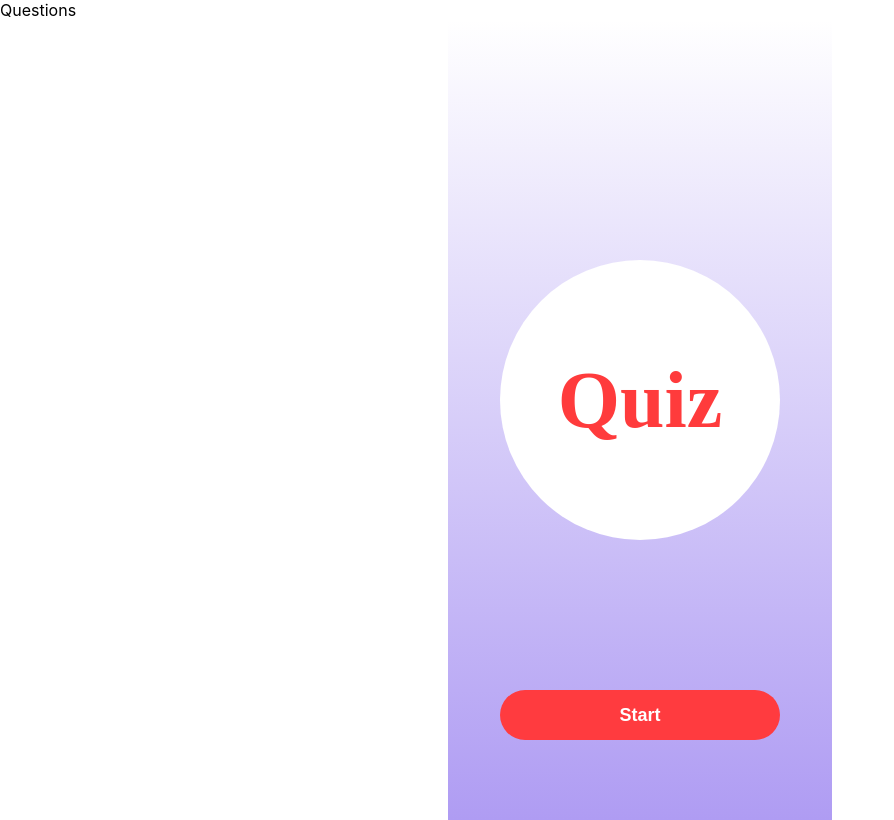
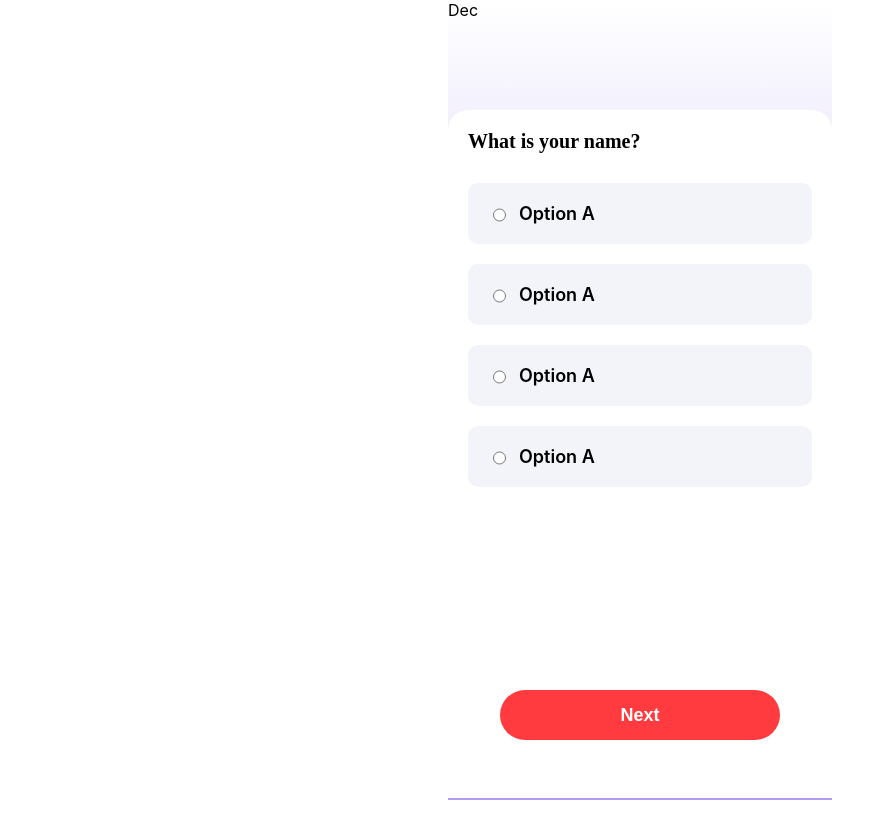
Before and after one commit to DebjitPramanick/Quiz-App, a React (Create React App) app in the folder client/: page /quiz/1/question/1 in a window 1280 px wide. Shown: the whole page, without its empty margins (0-894 px from the left). Built offline with nearby package versions, Linux system fonts and the light colour scheme.

Commit message:
WIP: Questions screen

```diff
--- a/client/src/App.tsx
+++ b/client/src/App.tsx
@@ -1,9 +1,9 @@
 import React from "react";
 import Quiz from "./pages/StartPage";
 import { BrowserRouter as Router, Routes, Route } from "react-router-dom";
-import { StartPage } from "./styles/pages";
-import Questions from "./components/Questions";
 import Report from "./pages/Report";
+import StartPage from "./pages/StartPage";
+import Questions from "./pages/Questions";
 
 function App() {
   return (
@@ -21,7 +21,6 @@ function App() {
           ></Route>
         </Routes>
       </Router>
-      <Quiz />
     </div>
   );
 }
--- /dev/null
+++ b/client/src/components/Option.tsx
@@ -0,0 +1,13 @@
+import React from 'react'
+import { OptionCard } from '../styles/component'
+
+const Option = () => {
+  return (
+    <OptionCard>
+      <input type='radio'></input>
+      <p>Option A</p>
+    </OptionCard>
+  )
+}
+
+export default Option
--- a/client/src/components/Questions.tsx
+++ /dev/null
@@ -1,9 +0,0 @@
-import React from 'react'
-
-const Questions = () => {
-  return (
-    <div>Questions</div>
-  )
-}
-
-export default Questions
--- a/client/src/index.css
+++ b/client/src/index.css
@@ -17,3 +17,8 @@ button {
   outline: 0;
   border: 0;
 }
+
+p{
+  margin: 0;
+  padding: 0
+}
--- a/client/src/pages/Questions.tsx
+++ b/client/src/pages/Questions.tsx
@@ -1,9 +1,24 @@
-import React from 'react'
+import React from "react";
+import { PageLayout, QuestionPageLayout } from "../styles/layouts";
+import { QuestionSection } from "../styles/pages";
+import Option from "../components/Option";
+import { Button, QuestionText } from "../styles/component";
 
 const Questions = () => {
   return (
-    <div>Questions</div>
-  )
-}
+    <PageLayout>
+      <QuestionPageLayout>
+        Dec
+        <QuestionSection>
+          <QuestionText>What is your name?</QuestionText>
+          {[1, 2, 3, 4].map((_option) => (
+            <Option />
+          ))}
+          <Button style={{margin: "auto"}}>Next</Button>
+        </QuestionSection>
+      </QuestionPageLayout>
+    </PageLayout>
+  );
+};
 
-export default Questions
+export default Questions;
--- a/client/src/pages/StartPage.tsx
+++ b/client/src/pages/StartPage.tsx
@@ -1,16 +1,15 @@
-import React, { useState } from "react";
+import { Button } from "../styles/component";
 import { PageLayout } from "../styles/layouts";
-import { StartPage } from "../styles/pages";
-import Report from "./Report";
+import { StartPageLayout } from "../styles/layouts";
+import { useNavigate } from "react-router-dom";
 
-const Quiz = () => {
-  const [quizStatus, setQuizStatus] = useState<
-    "idle" | "in-progress" | "finished"
-  >("idle");
+const StartPage = () => {
+
+  const navigate = useNavigate();
 
   const handleStartQuiz = async () => {
     try {
-
+      navigate(`quiz/1/question/q-1`);
     } catch (error) {
       console.log(error);
     }
@@ -18,12 +17,12 @@ const Quiz = () => {
 
   return (
     <PageLayout>
-      <StartPage>
+      <StartPageLayout>
         <div className="circle">Quiz</div>
-        <button onClick={handleStartQuiz}>Start</button>
-      </StartPage>
+        <Button onClick={handleStartQuiz}>Start</Button>
+      </StartPageLayout>
     </PageLayout>
   );
 };
 
-export default Quiz;
+export default StartPage;
--- /dev/null
+++ b/client/src/styles/component.tsx
@@ -0,0 +1,37 @@
+import { styled } from "styled-components";
+
+export const Button = styled.button`
+  width: 280px;
+  height: 50px;
+  flex-shrink: 0;
+  border-radius: 40px;
+  background: #ff3b3f;
+  color: #fff;
+  font-size: 18px;
+  font-style: normal;
+  font-weight: 900;
+  display: block;
+`;
+
+export const OptionCard = styled.div`
+  margin-bottom: 20px;
+  display: flex;
+  gap: 10px;
+  padding: 20px;
+  border-radius: 10px;
+  background: #f3f4fa;
+  color: #000;
+  font-size: 18px;
+  font-style: normal;
+  font-weight: 600;
+  cursor: pointer
+`;
+
+export const QuestionText = styled.p`
+  color: #000;
+  font-family: Nunito;
+  font-size: 20px;
+  font-style: normal;
+  font-weight: 900;
+  margin-bottom: 30px
+`;
--- a/client/src/styles/layouts.tsx
+++ b/client/src/styles/layouts.tsx
@@ -3,5 +3,56 @@ import { styled } from "styled-components";
 export const PageLayout = styled.div`
   width: 30vw;
   margin: auto;
-  min-height: 100vh
+  min-height: 100vh;
 `;
+
+export const StartPageLayout = styled.div`
+  background-image: linear-gradient(360deg, #af9cf3, #af9cf300);
+  height: 100vh;
+  position: relative;
+
+  .circle {
+    margin: auto;
+    width: 280px;
+    height: 280px;
+    border-radius: 50%;
+    display: flex;
+    align-items: center;
+    justify-content: center;
+    color: #ff3b3c;
+    text-align: center;
+    font-family: Poppins;
+    font-size: 80px;
+    font-style: normal;
+    font-weight: 800;
+    line-height: 90px;
+    background: #fff;
+    position: absolute;
+    top: 0;
+    bottom: 0;
+    left: 0;
+    right: 0;
+  }
+
+  button {
+    position: absolute;
+    bottom: 60px;
+    left: 0;
+    right: 0;
+    margin: auto;
+  }
+`;
+
+export const QuestionPageLayout = styled.div`
+  background-image: linear-gradient(360deg, #af9cf3, #af9cf300);
+  height: 100vh;
+  position: relative;
+
+  button {
+    position: absolute;
+    bottom: 60px;
+    left: 0;
+    right: 0;
+    margin: auto;
+  }
+`;
--- a/client/src/styles/pages.tsx
+++ b/client/src/styles/pages.tsx
@@ -1,47 +1,10 @@
 import { styled } from "styled-components";
 
-export const StartPage = styled.div`
-  background-image: linear-gradient(360deg, #af9cf3, #af9cf300);
-  height: 100vh;
-
-  .circle {
-    margin: auto;
-    width: 280px;
-    height: 280px;
-    border-radius: 50%;
-    display: flex;
-    align-items: center;
-    justify-content: center;
-    color: #ff3b3c;
-    text-align: center;
-    font-family: Poppins;
-    font-size: 80px;
-    font-style: normal;
-    font-weight: 800;
-    line-height: 90px;
-    background: #fff;
-    position: absolute;
-    top: 0;
-    bottom: 0;
-    left: 0;
-    right: 0;
-  }
-
-  button {
-    width: 280px;
-    height: 50px;
-    flex-shrink: 0;
-    border-radius: 40px;
-    background: #ff3b3f;
-    color: #fff;
-    font-size: 18px;
-    font-style: normal;
-    font-weight: 900;
-    margin: auto;
-    display: block;
-    position: absolute;
-    bottom: 60px;
-    left: 0;
-    right: 0;
-  }
+export const QuestionSection = styled.div`
+  background: #fff;
+  border-radius: 20px 20px 0px 0px;
+  background: #fff;
+  padding: 20px;
+  height: calc(100% - 152px);
+  margin-top: 90px;
 `;
```
